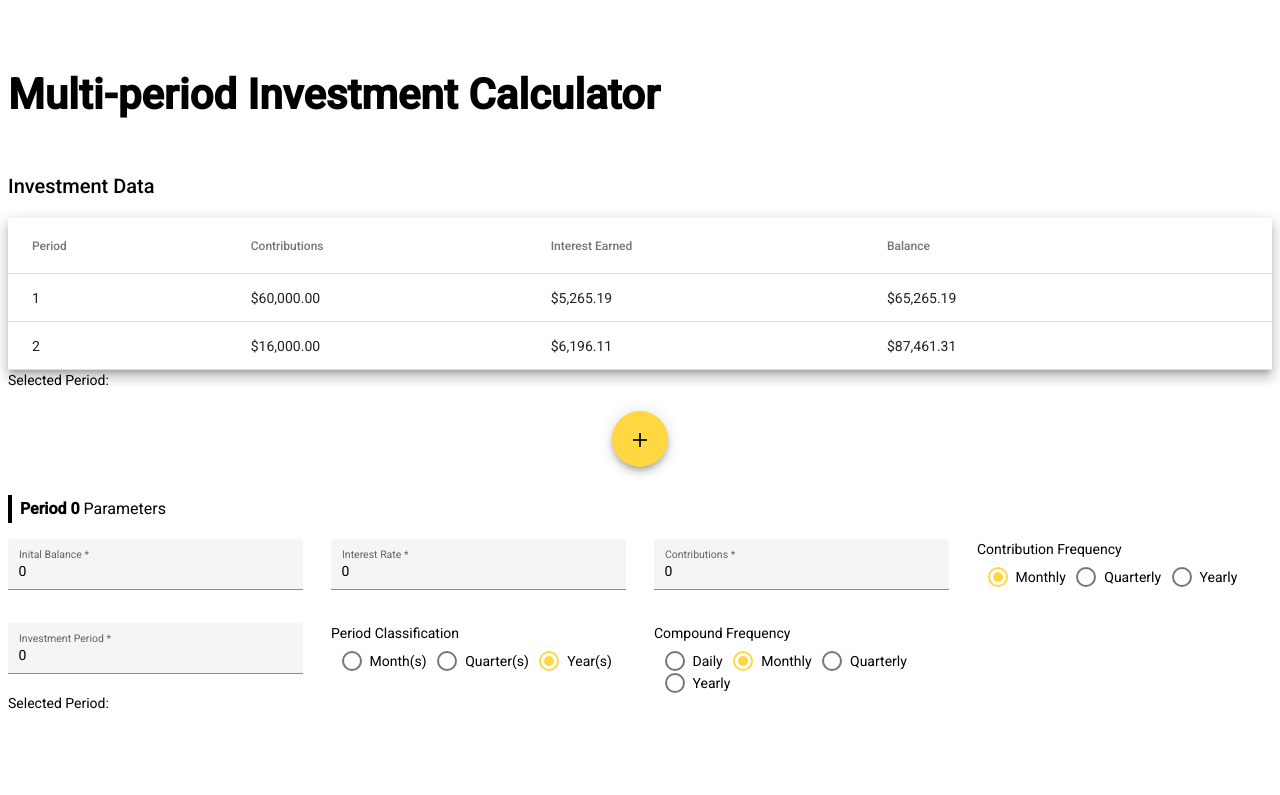
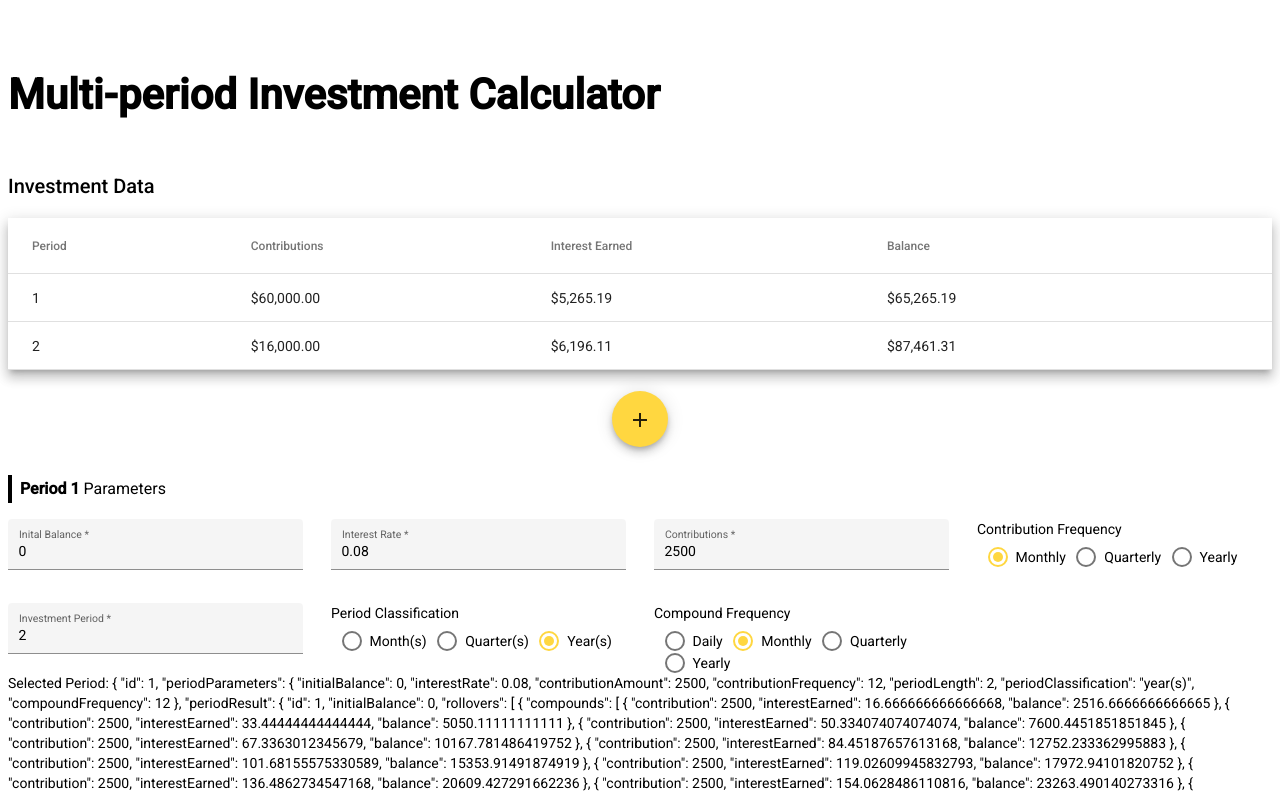
Before and after one commit to noahhenry/multi-period_investment_calculator, an Angular app in the folder my-app/: page /form-component in a window 1280 px wide. Shown: the top 795 px of the page. Built offline with nearby package versions, Linux system fonts and the light colour scheme.

Commit message:
Some cleanup...

```diff
--- a/my-app/src/app/data-results/data-results.component.html
+++ b/my-app/src/app/data-results/data-results.component.html
@@ -34,5 +34,3 @@
       (click)="onSelect(row)">
   </tr>
 </table>
-
-<p>Selected Period: {{selectedPeriod | json}}</p>
--- a/my-app/src/app/form/form.component.ts
+++ b/my-app/src/app/form/form.component.ts
@@ -1,6 +1,5 @@
 import { Component, OnInit, Input } from '@angular/core';
 
-// import { PeriodParameters } from '../period-parameters'
 import { Period } from '../periods/shared/period-model';
 
 
@@ -52,17 +51,6 @@ export class FormComponent implements OnInit {
   public periodClassificationSelection: number;
   public compoundFrequencySelection: number;
 
-  // period: PeriodParameters = {
-  //   id: 1,
-  //   initialBalance: 0,
-  //   interestRate: 0.06,
-  //   contributionAmount: 500,
-  //   contributionFrequency: frequencies.monthly,
-  //   periodLength: 2,
-  //   periodClassification: "year(s)",
-  //   compoundFrequency: frequencies.monthly
-  // };
-
   updateContributionFrequency(value) {
     switch (value) {
       case 1:
@@ -112,7 +100,9 @@ export class FormComponent implements OnInit {
   }
 
   ngOnInit(): void {
-    this.selectedPeriod = initializedPeriod
+    if(!this.selectedPeriod) {
+      this.selectedPeriod = initializedPeriod
+    }
 
     // Bind Contribution Frequency Radio
     switch (this.selectedPeriod.periodParameters.contributionFrequency) {
--- a/my-app/src/app/periods/periods.component.ts
+++ b/my-app/src/app/periods/periods.component.ts
@@ -18,6 +18,10 @@ export class PeriodsComponent implements OnInit {
 
   ngOnInit(): void {
     this.getPeriods();
+
+    if(this.periods.length) {
+      this.selectedPeriod = this.periods[0]
+    }
   }
 
   getPeriods(): void {
--- a/my-app/src/app/periods/shared/mock-periods.ts
+++ b/my-app/src/app/periods/shared/mock-periods.ts
@@ -1,5 +1,3 @@
-import { PeriodParameters } from '../shared/period-parameters.model';
-// import { PeriodResult } from '../shared/period-results.model'
 import { Period } from './period-model';
 
 // Compounding Frequencies:
```
Also changed, not shown: my-app/src/app/period-parameters.ts (deleted, +0 -10 lines).
